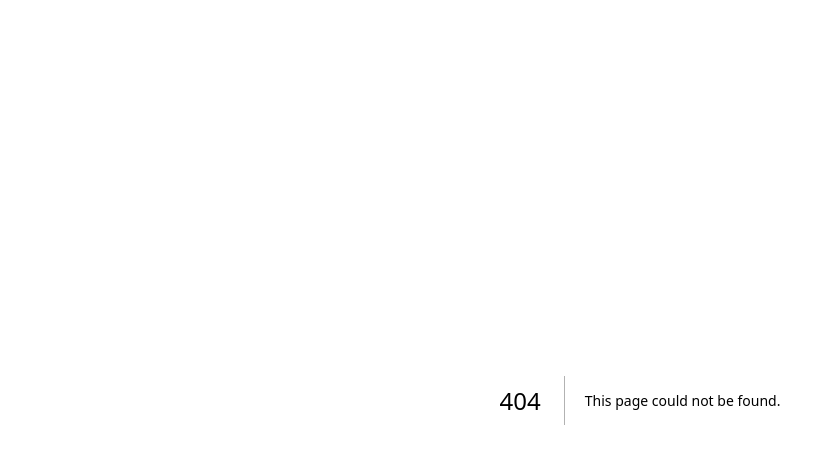
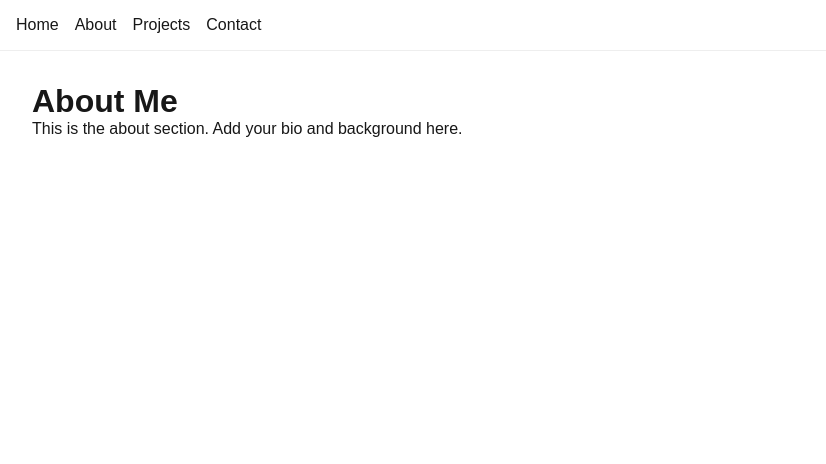
Before and after one commit to thusharanavod123/skygea-personal-website, a Next.js app in the folder my-website/: page /about in a window 1280 px wide. Before the commit this address had no page. Shown: the top 464 px of the page, without its empty margins (0-826 px from the left). Built offline with nearby package versions, Linux system fonts and the light colour scheme.

Commit message:
layout.tsx

```diff
--- /dev/null
+++ b/my-website/src/app/about/page.tsx
@@ -0,0 +1,8 @@
+export default function AboutPage() {
+  return (
+    <main style={{ padding: '2rem' }}>
+      <h1>About Me</h1>
+      <p>This is the about section. Add your bio and background here.</p>
+    </main>
+  );
+}
--- a/my-website/src/app/layout.tsx
+++ b/my-website/src/app/layout.tsx
@@ -24,7 +24,13 @@ export default function RootLayout({
 }>) {
   return (
     <html lang="en">
-      <body className={`${geistSans.variable} ${geistMono.variable}`}>
+      <body className={geistSans.variable}>
+        <nav style={{ display: 'flex', gap: '1rem', padding: '1rem', borderBottom: '1px solid #eee' }}>
+          <a href="/">Home</a>
+          <a href="/about">About</a>
+          <a href="/projects">Projects</a>
+          <a href="/contact">Contact</a>
+        </nav>
         {children}
       </body>
     </html>
```
Also changed, not shown: my-website/src/app/contact/page.tsx (added, +8 -0 lines), my-website/src/app/projects/page.tsx (added, +8 -0 lines).
